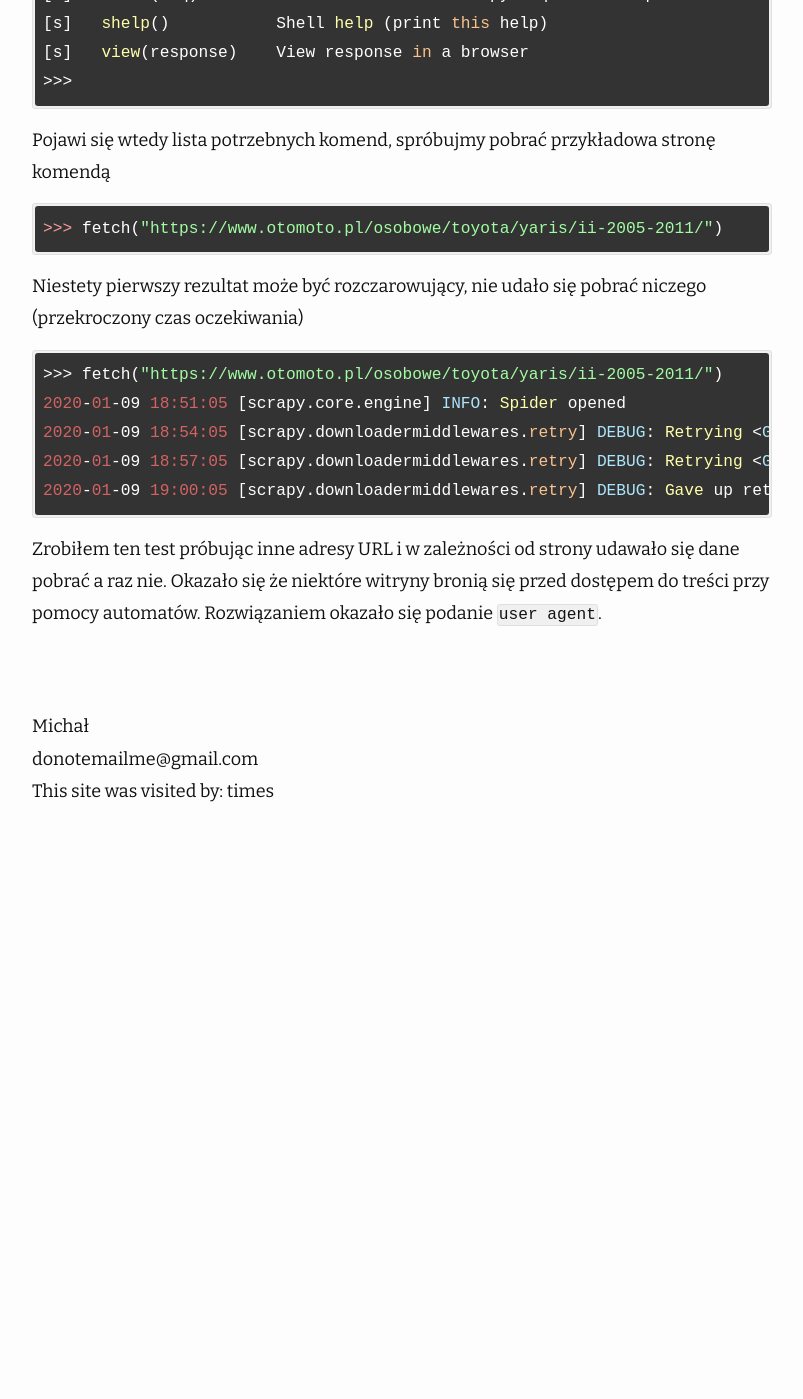
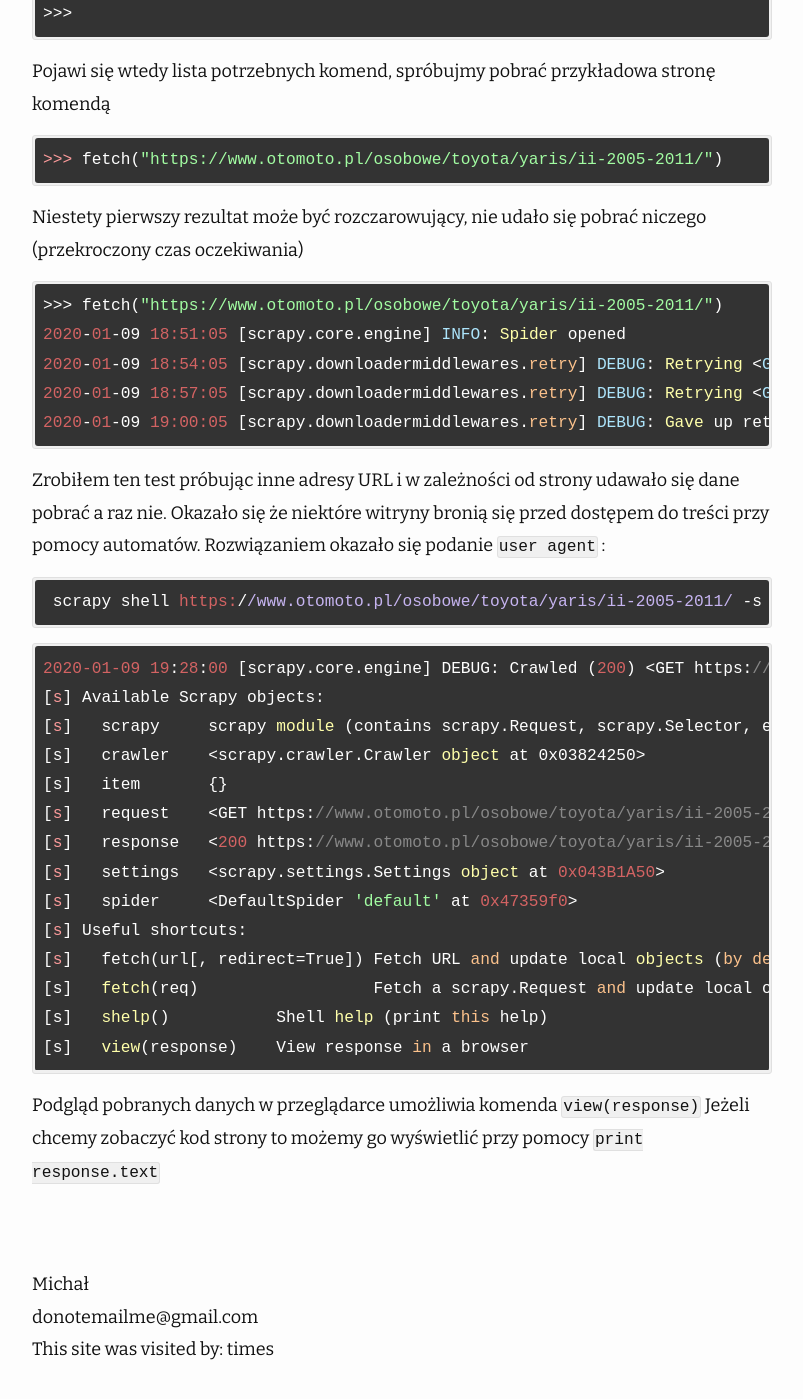
Before and after one commit to mgurg/mgurg.github.io, a Jekyll site: the page built from _posts/2020-01-02-scrapy-konfiguracja.md, in a window 1280 px wide and 1400 px high, scrolled down 1905 px. Shown: the whole window, without its empty margins (238-1041 px from the left). Built offline with Jekyll 4.4.1, drawn with Linux system fonts in a browser that asks for light colours; nearby versions of some CDN libraries; comment, search, counter and statistics services are not loaded; before the commit the page ends 2748 px from its top, so only the background shows below that; some of the changed text lies outside the part shown.

Commit message:
Update 2020-01-02-scrapy-konfiguracja.md

````diff
--- a/_posts/2020-01-02-scrapy-konfiguracja.md
+++ b/_posts/2020-01-02-scrapy-konfiguracja.md
@@ -82,4 +74,28 @@ Niestety pierwszy rezultat może być rozczarowujący, nie udało się pobrać n
 2020-01-09 19:00:05 [scrapy.downloadermiddlewares.retry] DEBUG: Gave up retrying <GET https://www.otomoto.pl/osobowe/toyota/yaris/ii-2005-2011/> (failed 3 times): User timeout caused connection failure: Getting https://www.otomoto.pl/osobowe/toyota/yaris/ii-2005-2011/ took longer than 180.0 seconds..
 ```
 
-Zrobiłem ten test próbując inne adresy URL i w zależności od strony udawało się dane pobrać a raz nie. Okazało się że niektóre witryny bronią się przed dostępem do treści przy pomocy automatów. Rozwiązaniem okazało się podanie `user agent`.
+Zrobiłem ten test próbując inne adresy URL i w zależności od strony udawało się dane pobrać a raz nie. Okazało się że niektóre witryny bronią się przed dostępem do treści przy pomocy automatów. Rozwiązaniem okazało się podanie `user agent` :
+
+```batch
+ scrapy shell https://www.otomoto.pl/osobowe/toyota/yaris/ii-2005-2011/ -s USER_AGENT='Mozilla/5.0 (Macintosh; Intel Mac OS X 10_10_2) AppleWebKit/537.36 (KHTML, like Gecko) Chrome/46.0.2490.80 Safari/537.36'
+```
+
+```batch
+2020-01-09 19:28:00 [scrapy.core.engine] DEBUG: Crawled (200) <GET https://www.otomoto.pl/osobowe/toyota/yaris/ii-2005-2011/> (referer: None)
+[s] Available Scrapy objects:
+[s]   scrapy     scrapy module (contains scrapy.Request, scrapy.Selector, etc)
+[s]   crawler    <scrapy.crawler.Crawler object at 0x03824250>
+[s]   item       {}
+[s]   request    <GET https://www.otomoto.pl/osobowe/toyota/yaris/ii-2005-2011/>
+[s]   response   <200 https://www.otomoto.pl/osobowe/toyota/yaris/ii-2005-2011/>
+[s]   settings   <scrapy.settings.Settings object at 0x043B1A50>
+[s]   spider     <DefaultSpider 'default' at 0x47359f0>
+[s] Useful shortcuts:
+[s]   fetch(url[, redirect=True]) Fetch URL and update local objects (by default, redirects are followed)
+[s]   fetch(req)                  Fetch a scrapy.Request and update local objects
+[s]   shelp()           Shell help (print this help)
+[s]   view(response)    View response in a browser
+```
+
+Podgląd pobranych danych w przeglądarce umożliwia komenda `view(response)`
+Jeżeli chcemy zobaczyć kod strony to możemy go wyświetlić przy pomocy `print response.text`
````
Also changed, not shown: other parts of _posts/2020-01-02-scrapy-konfiguracja.md (+0 -8 lines).
